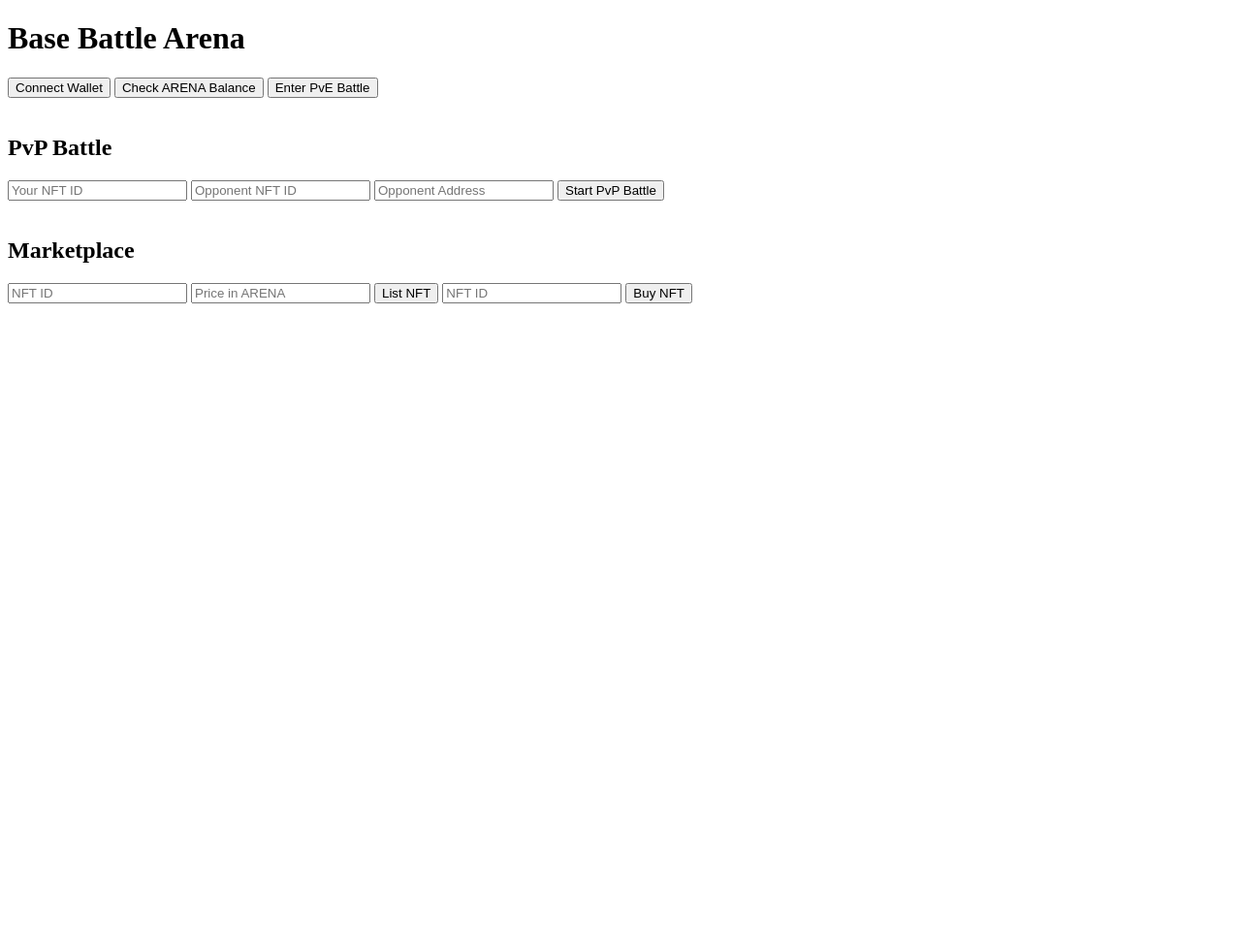
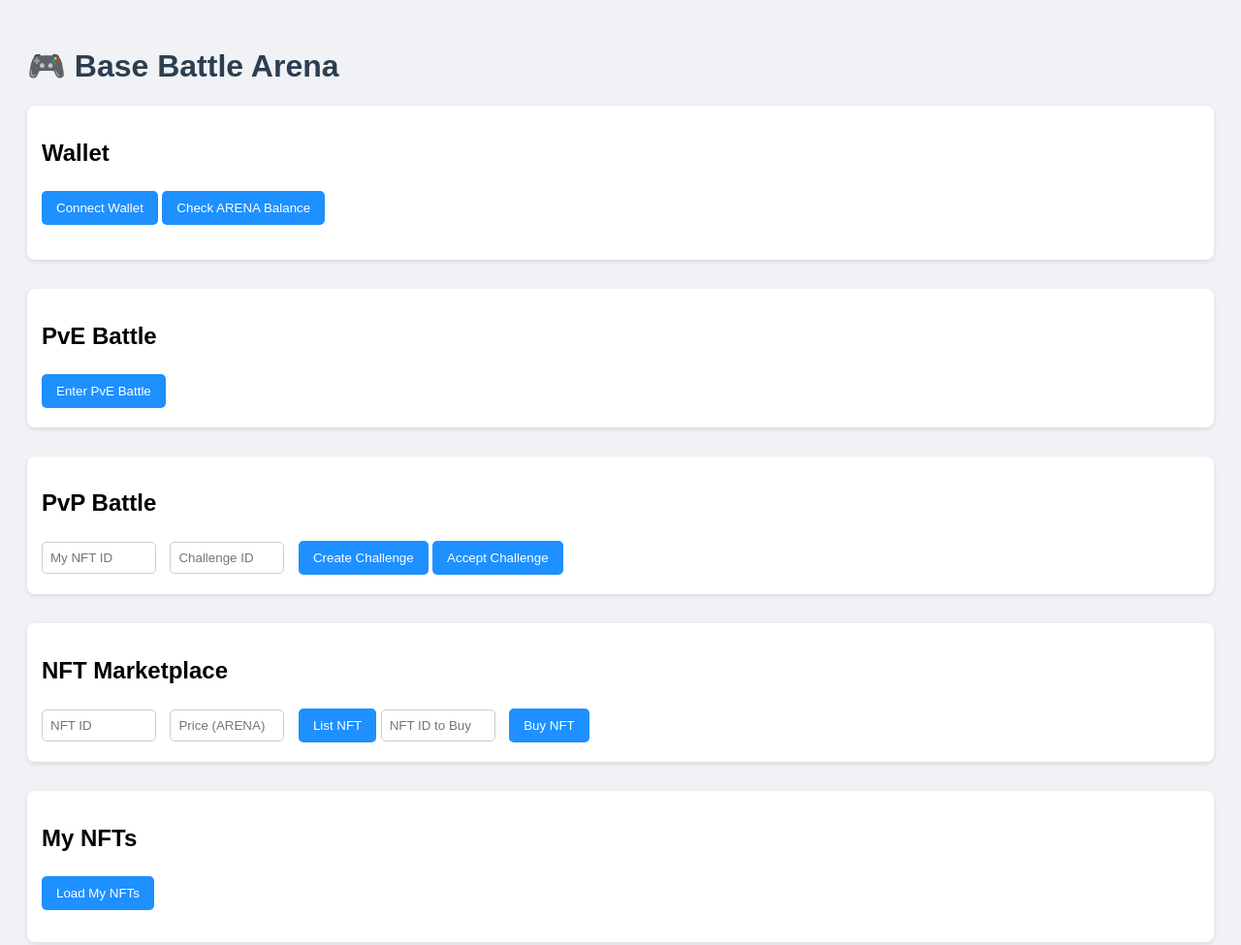
Before and after one commit to BoomchainLabs/base-battle-arena, a website: page frontend/index.html in a window 1280 px wide. Shown: the whole page at 97% size. Before the commit the page ends 800 px from the top, so only its background shows below. Drawn offline with nearby package versions, Linux system fonts and the light colour scheme.

Commit message:
Update index.html
Signed-off-by: BoomchainLabs  <202796817+BoomchainLabs@users.noreply.github.com>

```diff
--- a/frontend/index.html
+++ b/frontend/index.html
@@ -1,29 +1,88 @@
 <!DOCTYPE html>
-<html>
+<html lang="en">
 <head>
-<meta charset="UTF-8">
-<title>Base Battle Arena</title>
+  <meta charset="UTF-8" />
+  <meta name="viewport" content="width=device-width, initial-scale=1.0" />
+  <title>Base Battle Arena</title>
+  <style>
+    body { font-family: Arial, sans-serif; padding: 20px; background: #f0f2f5; }
+    h1 { color: #2c3e50; }
+    section { margin-bottom: 30px; padding: 15px; background: #fff; border-radius: 8px; box-shadow: 0 2px 5px rgba(0,0,0,0.1); }
+    button { margin: 5px 0; padding: 10px 15px; background: #1e90ff; color: white; border: none; border-radius: 5px; cursor: pointer; }
+    button:hover { background: #0c7cd5; }
+    input { padding: 8px; margin-right: 10px; border-radius: 5px; border: 1px solid #ccc; width: 100px; }
+  </style>
 </head>
 <body>
-<h1>Base Battle Arena</h1>
-<button id="connect">Connect Wallet</button>
-<button id="balance">Check ARENA Balance</button>
-<button id="battle">Enter PvE Battle</button>
-<br><br>
-<h2>PvP Battle</h2>
-<input id="myNFT" placeholder="Your NFT ID">
-<input id="opponentNFT" placeholder="Opponent NFT ID">
-<input id="opponentAddr" placeholder="Opponent Address">
-<button id="pvpBattle">Start PvP Battle</button>
-<br><br>
-<h2>Marketplace</h2>
-<input id="listNFT" placeholder="NFT ID">
-<input id="listPrice" placeholder="Price in ARENA">
-<button id="listBtn">List NFT</button>
-<input id="buyNFTId" placeholder="NFT ID">
-<button id="buyBtn">Buy NFT</button>
 
-<script src="https://cdn.jsdelivr.net/npm/ethers@6.9.0/dist/ethers.min.js"></script>
-<script src="app.js"></script>
+  <h1>🎮 Base Battle Arena</h1>
+
+  <!-- Wallet -->
+  <section>
+    <h2>Wallet</h2>
+    <button onclick="connectWallet()">Connect Wallet</button>
+    <button onclick="getArenaBalance()">Check ARENA Balance</button>
+    <p id="walletAddress"></p>
+    <p id="arenaBalance"></p>
+  </section>
+
+  <!-- PvE Battle -->
+  <section>
+    <h2>PvE Battle</h2>
+    <button onclick="enterPvEBattle()">Enter PvE Battle</button>
+  </section>
+
+  <!-- PvP Battle -->
+  <section>
+    <h2>PvP Battle</h2>
+    <input type="number" id="myChampionId" placeholder="My NFT ID" />
+    <input type="number" id="challengeId" placeholder="Challenge ID" />
+    <button onclick="createChallenge(Number(document.getElementById('myChampionId').value))">Create Challenge</button>
+    <button onclick="acceptChallenge(Number(document.getElementById('challengeId').value), Number(document.getElementById('myChampionId').value))">Accept Challenge</button>
+  </section>
+
+  <!-- NFT Marketplace -->
+  <section>
+    <h2>NFT Marketplace</h2>
+    <input type="number" id="listTokenId" placeholder="NFT ID" />
+    <input type="text" id="listPrice" placeholder="Price (ARENA)" />
+    <button onclick="listNFT(Number(document.getElementById('listTokenId').value), document.getElementById('listPrice').value)">List NFT</button>
+    <input type="number" id="buyTokenId" placeholder="NFT ID to Buy" />
+    <button onclick="buyNFT(Number(document.getElementById('buyTokenId').value))">Buy NFT</button>
+  </section>
+
+  <!-- My NFTs -->
+  <section>
+    <h2>My NFTs</h2>
+    <button onclick="getOwnedNFTs()">Load My NFTs</button>
+    <pre id="myNFTs"></pre>
+  </section>
+
+  <script type="module">
+    import * as app from './app.js';
+
+    window.connectWallet = async () => {
+      await app.connectWallet();
+      const addr = await app.signer?.getAddress();
+      document.getElementById('walletAddress').innerText = `Connected: ${addr}`;
+    };
+
+    window.getArenaBalance = async () => {
+      const balance = await app.getArenaBalance();
+      document.getElementById('arenaBalance').innerText = `ARENA Balance: ${balance}`;
+    };
+
+    window.enterPvEBattle = app.enterPvEBattle;
+    window.createChallenge = app.createChallenge;
+    window.acceptChallenge = app.acceptChallenge;
+    window.listNFT = app.listNFT;
+    window.buyNFT = app.buyNFT;
+
+    window.getOwnedNFTs = async () => {
+      const nfts = await app.getOwnedNFTs();
+      document.getElementById('myNFTs').innerText = JSON.stringify(nfts, null, 2);
+    };
+  </script>
+
 </body>
 </html>
```
